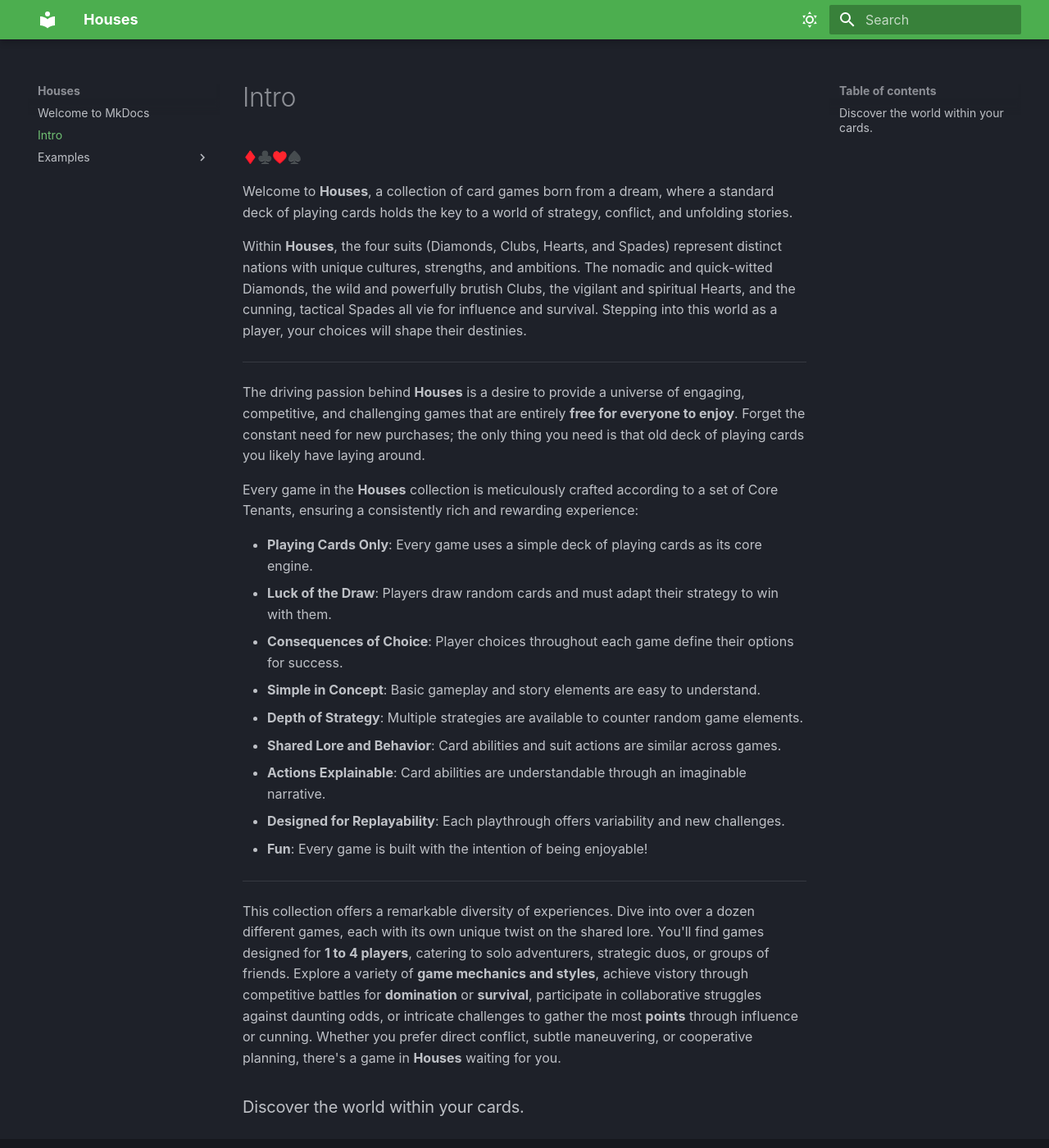
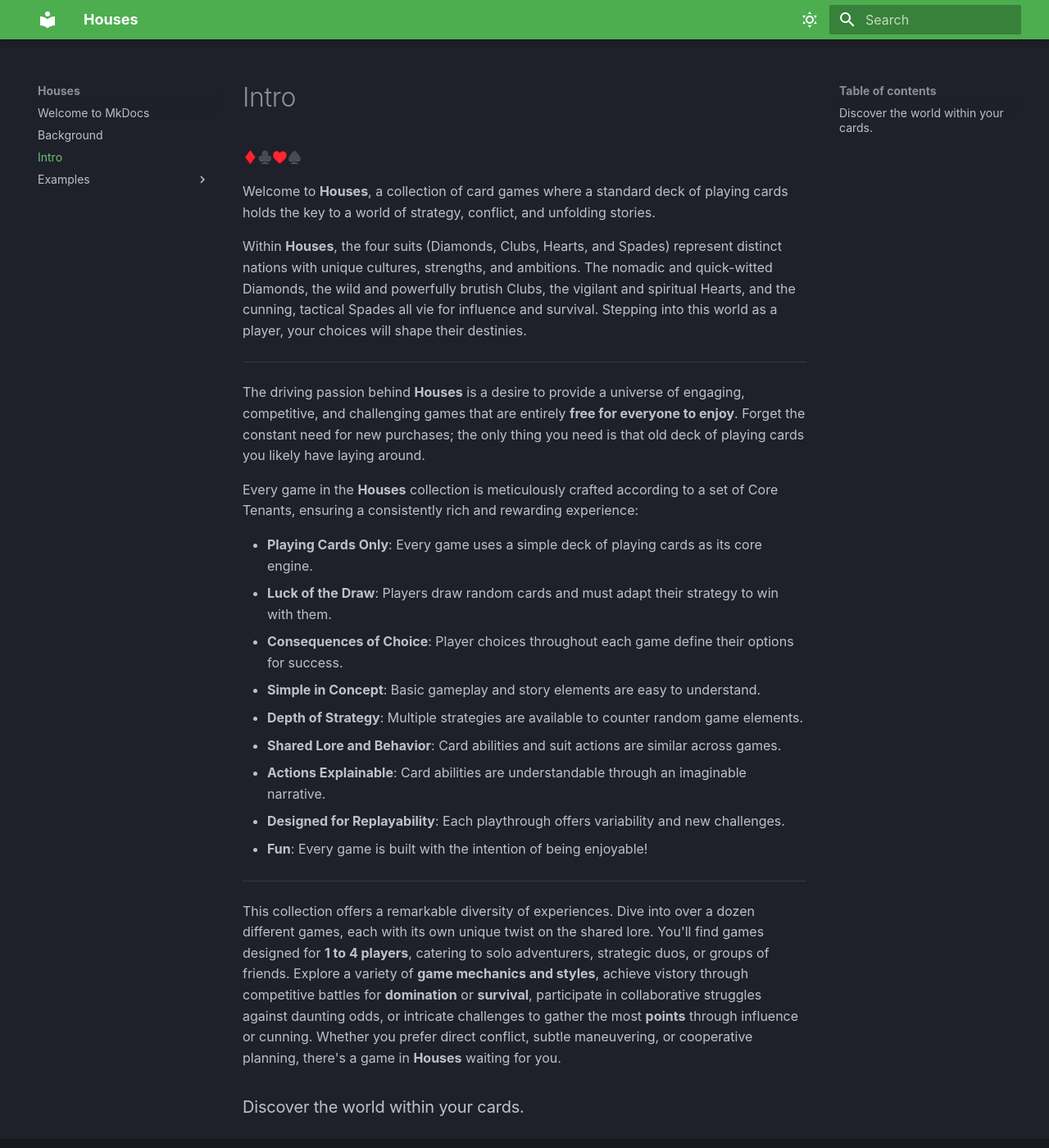
Before and after one commit to rjslingshot/houses-website, an MkDocs documentation site: the page built from docs/intro.md, in a window 1280 px wide and 1400 px high. Shown: the whole window at 82% size. Built offline with MkDocs 1.6.1 and Material for MkDocs 9.7.7, drawn with Linux system fonts in a browser that asks for light colours; emoji names are drawn with the system emoji font; some web fonts are replaced; some of the changed text lies outside the part shown.

Commit message:
fleshing out background

```diff
--- a/docs/intro.md
+++ b/docs/intro.md
@@ -1,6 +1,6 @@
 :diamonds::clubs::hearts::spades:
 
-Welcome to **Houses**, a collection of card games born from a dream, where a standard deck of playing cards holds the key to a world of strategy, conflict, and unfolding stories.
+Welcome to **Houses**, a collection of card games where a standard deck of playing cards holds the key to a world of strategy, conflict, and unfolding stories.
 
 Within **Houses**, the four suits (Diamonds, Clubs, Hearts, and Spades) represent distinct nations with unique cultures, strengths, and ambitions. The nomadic and quick-witted Diamonds, the wild and powerfully brutish Clubs, the vigilant and spiritual Hearts, and the cunning, tactical Spades all vie for influence and survival. Stepping into this world as a player, your choices will shape their destinies.
 
```
Also changed, not shown: docs/background.md (added, +11 -0 lines).
